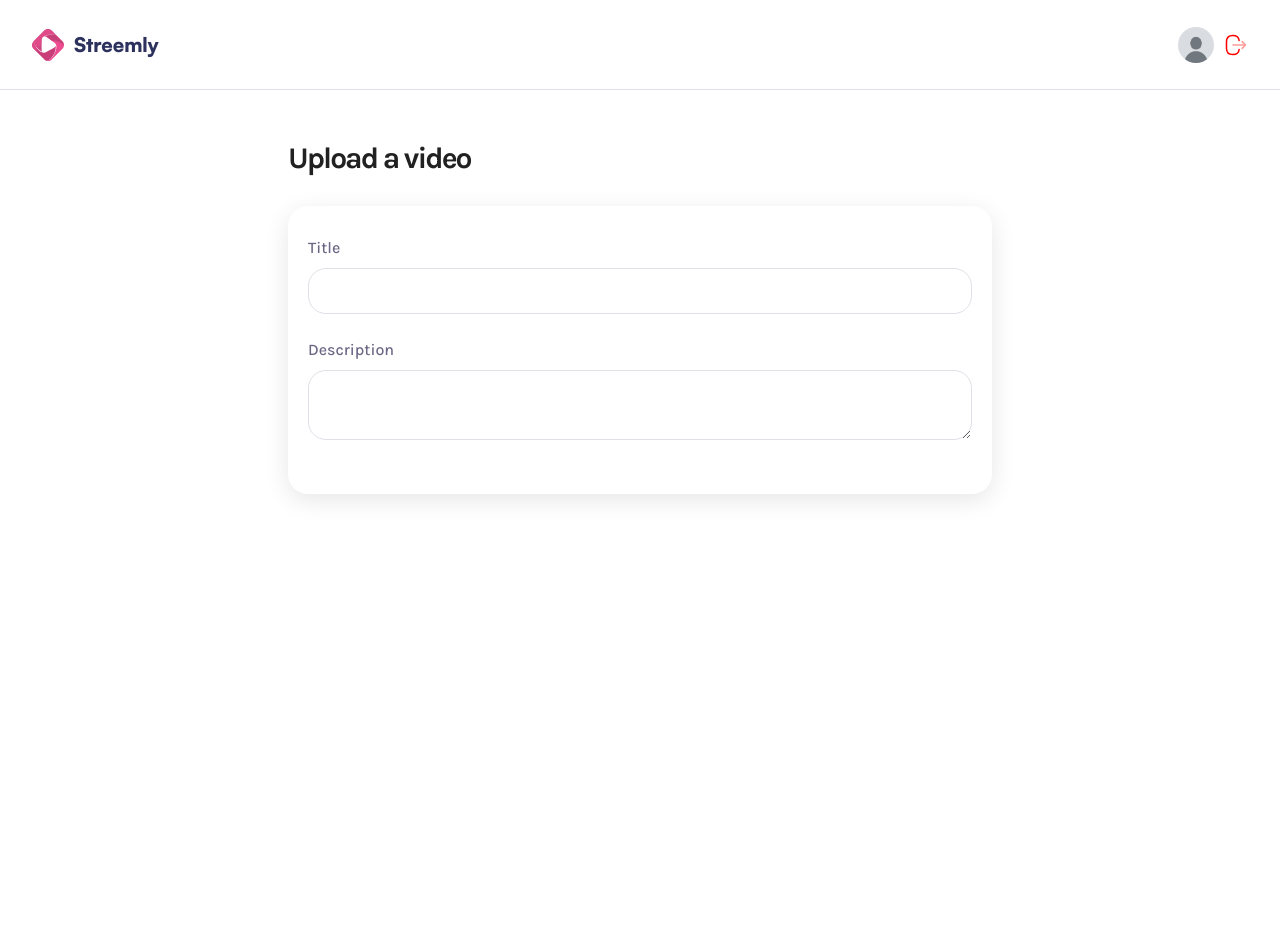
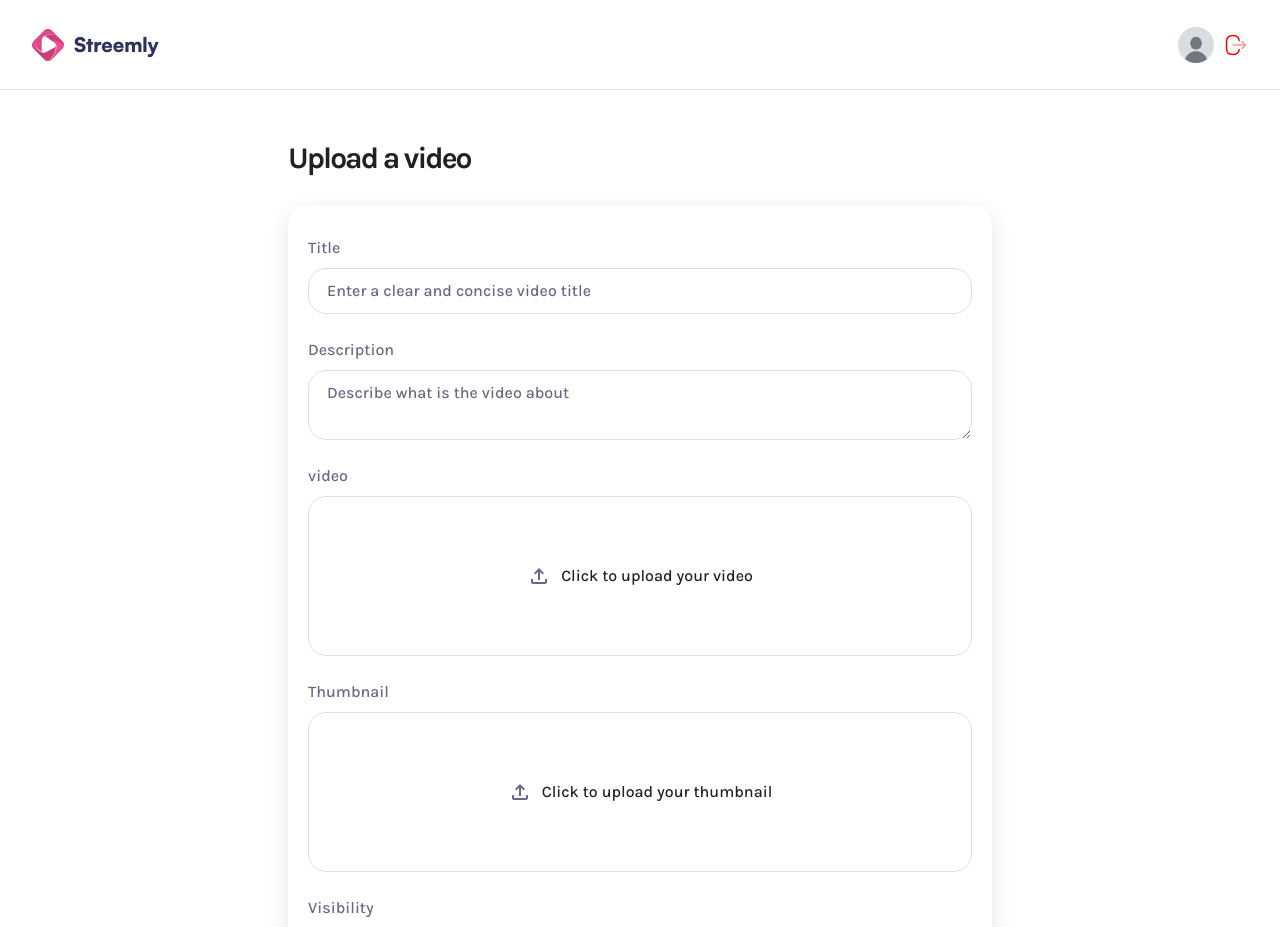
Before and after one commit to AsifAhmedSahil/Streemly--Full-Stack-Screen-Recording-Video-Sharing-Platform, a Next.js app: page /upload in a window 1280 px wide. Shown: the top 927 px of the page. Before the commit the page ends 800 px from the top, so only its background shows below. Built offline with nearby package versions, Linux system fonts and the light colour scheme.

Commit message:
file input design implemented:

```diff
--- a/Components/FileInput.tsx
+++ b/Components/FileInput.tsx
@@ -1,11 +1,59 @@
-import React from 'react'
+import Image from "next/image";
+import React from "react";
+import { MdOutlineFileUpload } from "react-icons/md";
+import { IoIosCloseCircleOutline } from "react-icons/io";
 
-const FileInput = () => {
+const FileInput = ({
+  id,
+  label,
+  accept,
+  file,
+  previewUrl,
+  inputRef,
+  onChange,
+  onReset,
+  type,
+}: FileInputProps) => {
   return (
-    <div>
+    <section className="file-input">
+      <label htmlFor={id}>{label}</label>
 
-    </div>
-  )
-}
+      <input
+        type="file"
+        id={id}
+        accept={accept}
+        ref={inputRef}
+        hidden
+        onChange={onChange}
+      />
 
-export default FileInput
+      {!previewUrl ? (
+        <figure onClick={()=>inputRef.current?.click()
+        }>
+
+          <MdOutlineFileUpload size={24} />
+          <p>Click to upload your {id}</p>
+        </figure>
+      ) : (
+        <div>
+          {type === "video" ? (
+            <video src={previewUrl} controls />
+          ) : (
+            <Image
+              src={previewUrl}
+              alt="
+                preview"
+              fill
+            />
+          )}
+          <button type="button" onClick={onReset}>
+            <IoIosCloseCircleOutline size={20} />
+          </button>
+          <p>{file?.name}</p>
+        </div>
+      )}
+    </section>
+  );
+};
+
+export default FileInput;
--- a/Components/FormField.tsx
+++ b/Components/FormField.tsx
@@ -12,11 +12,35 @@
 }: FormFieldProps) => {
   const InputToProps = ({ type }: { type: string }) => {
     if (type === "textarea") {
-      return <textarea />;
+      return (
+        <textarea
+          id={id}
+          name={id}
+          value={value}
+          onChange={onChange}
+          placeholder={placeholder}
+        />
+      );
     } else if (type === "select") {
-      return <select />;
+      return (
+        <select id={id} name={id} value={value} onChange={onChange}>
+          {options.map(({ label, value }) => (
+            <option key={label} value={value}>
+              {label}
+            </option>
+          ))}
+        </select>
+      );
     } else {
-      return <input />;
+      return (
+        <input
+          id={id}
+          name={id}
+          value={value}
+          onChange={onChange}
+          placeholder={placeholder}
+        />
+      );
     }
   };
   return (
--- a/app/(root)/upload/page.tsx
+++ b/app/(root)/upload/page.tsx
@@ -10,6 +10,9 @@
     description: "",
     visibility: "public",
   });
+
+  const video = {}
+  const thumbnail = {}
 
   const handleInputChange = (e: ChangeEvent) => {
     const { name, value } = e.target;
@@ -36,8 +39,42 @@
           placeholder="Describe what is the video about"
           as="textarea"
         />
+        <FileInput
+          id="video"
+          label="video"
+          accept="video/*"
+          file={video.file}
+          previewUrl = {video.previewUrl}
+          inputRef = {video.inputRef}
+          onChange={video.handleFileChange}
+          onReset = {video.resetFile}
+          type="video"
+        />
+        <FileInput
+          id="thumbnail"
+          label="Thumbnail"
+          accept="image/*"
+          file={thumbnail.file}
+          previewUrl = {thumbnail.previewUrl}
+          inputRef = {thumbnail.inputRef}
+          onChange={thumbnail.handleFileChange}
+          onReset = {thumbnail.resetFile}
+          type="image"
+        />
+        <FormField
+          id="visibility"
+          label="Visibility"
+          value={formData.visibility}
+          onChange={handleInputChange}
+          placeholder="Select the visibility criteria"
+          as="select"
+          options={[
+            {value:"public",label:"Public"},
+            {value:"private",label:"Private"}
+          ]}
+        />
 
-        <FileInput />
+
       </form>
     </div>
   );
--- a/package.json
+++ b/package.json
@@ -15,7 +15,8 @@
     "drizzle-orm": "^0.44.2",
     "next": "^15.4.4",
     "react": "^19.0.0",
-    "react-dom": "^19.0.0"
+    "react-dom": "^19.0.0",
+    "react-icons": "^5.5.0"
   },
   "devDependencies": {
     "@eslint/eslintrc": "^3",
```
Also changed, not shown: 1 other file (tests, documents, lock files or other folders).
